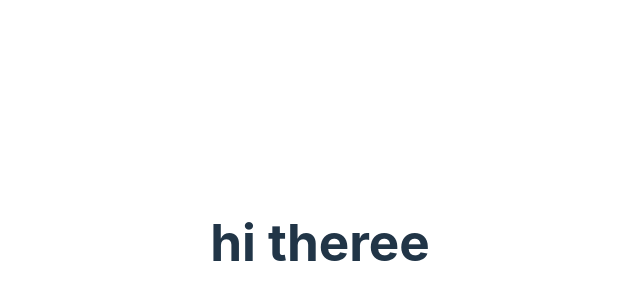
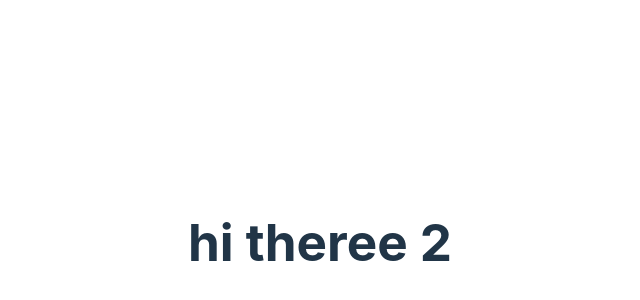
Before and after one commit to abdollheid/ReactTeaching, a React (Vite) app: page / in a window 1280 px wide. Shown: the part 158-458 px from the top of the page, without its empty margins (320-960 px from the left). Built offline with nearby package versions, Linux system fonts and the light colour scheme.

Commit message:
another commit 2

```diff
--- a/src/App.jsx
+++ b/src/App.jsx
@@ -4,7 +4,7 @@ import './App.css'
 function App() {
   return (
     <>
-      <h1>hi theree</h1>
+      <h1>hi theree 2</h1>
     </>
   )
 }
```
